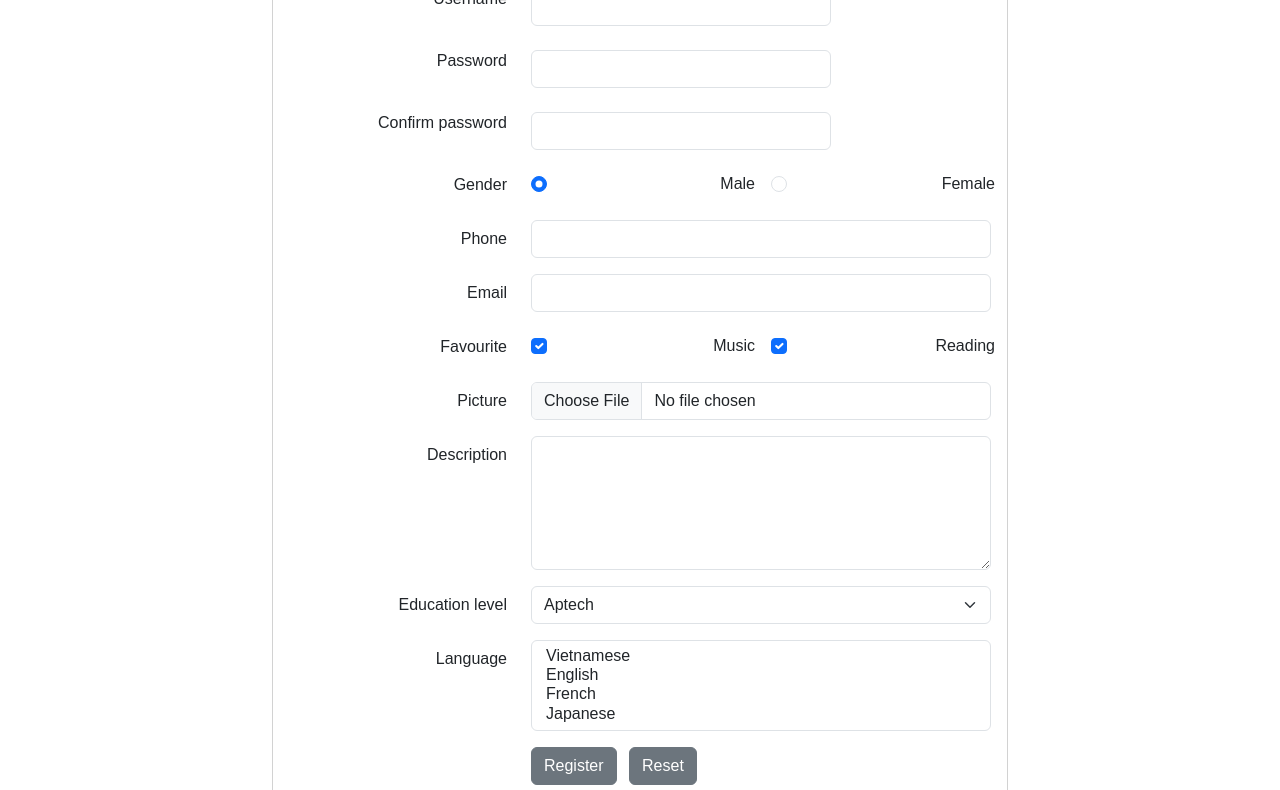
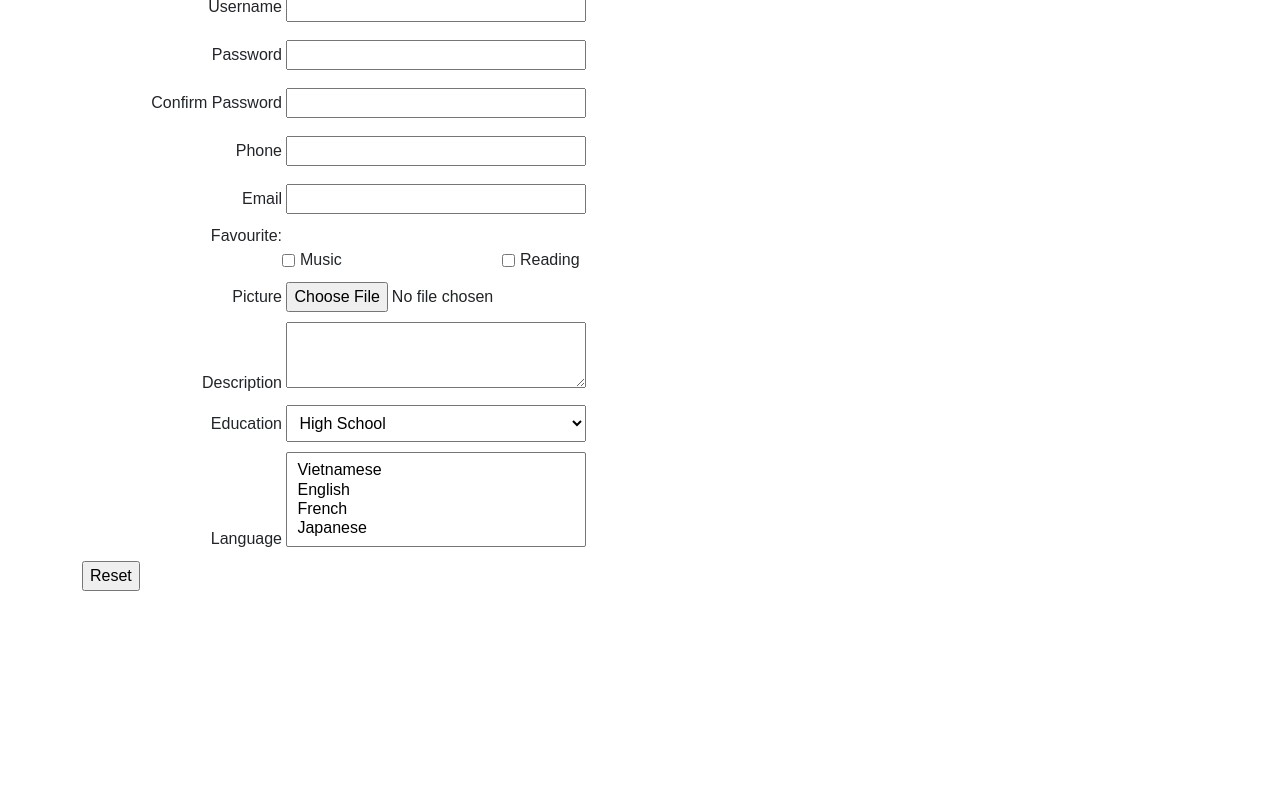
Before and after one commit to Infirest/Infirest.github.io, a plain HTML site: page WEEK-11/Form.html in a window 1280 px wide. Shown: the part 136-926 px from the top of the page. After the commit the page ends 800 px from the top, so only its background shows below. Drawn offline with nearby package versions, Linux system fonts and the light colour scheme; files that its build step writes are made by us from their sources.

Commit message:
update form

```diff
--- a/WEEK-11/Form.html
+++ b/WEEK-11/Form.html
@@ -4,10 +4,9 @@
     <meta charset="UTF-8">
     <meta name="viewport" content="width=device-width, initial-scale=1.0">
     <title>Register New Account</title>
-    <!-- Bootstrap CSS -->
     <link href="https://cdn.jsdelivr.net/npm/bootstrap@5.3.0-alpha3/dist/css/bootstrap.min.css" rel="stylesheet">
-    <!-- Custom CSS -->
     <link rel="stylesheet" href="style.css">
+
     <script>
         function formvalid() {
             const f = document.frmRegister;
@@ -68,131 +67,82 @@
     </script>
 </head>
 <body>
-    <div class="container mt-4">
-        <div class="row justify-content-center">
-            <div class="col-md-8">
-                <div class="card">
-                    <div class="card-header text-black text-center">
-                        REGISTER NEW ACCOUNT
+    <form name = "frmRegister" method="get" onsubmit="return formvalid();">
+    <div class="container mt-5">
+            <h2 class="card-header text-center"  style="background-color: lightblue; font-family: 'Gill Sans', 'Gill Sans MT', Calibri, 'Trebuchet MS', sans-serif;">REGISTER NEW ACCOUNT</h2>
+
+        <div class="form-group">
+            <label> Username</label>
+            <input type="text" name="txtUsername"class="input-field">
         </div>
-                    <div class="card-body">
-                        <form name="frmRegister" method="get" onsubmit="return formvalid();">
-                            <div class="mb-3 row">
-                                <label for="txtUsername" class="col-sm-4 col-form-label text-end">Username</label>
-                                <div class="col-sm-8">
-                                    <input type="text" class="form-control" id="txtUsername" name="txtUsername">
+
+        <div class="form-group">
+            <label> Password</label>
+            <input type="password" name="txtPassword1"class="input-field">
+        </div>
+
+        <div class="form-group">
+            <label> Confirm Password</label>
+            <input type="password" name="txtPassword2"class="input-field">
+        </div>
+
+        <div class="form-group">
+            <label> Phone</label>
+            <input type="text" name="txtPhone"class="input-field">
+        </div>
+
+        <div class="form-group">
+            <label> Email</label>
+            <input type="text" name="txtEmail"class="input-field">
+        </div>
+
+        <div class="form-group">
+                <label>Favourite:</label>
+            <div class="checkbox-group">
+                <label><input type="checkbox" name="chkMusic"> Music</label>
+                <label><input type="checkbox" name="chkReading"> Reading</label>
             </div>
         </div>
 
-                            <div class="mb-3 row">
-                                <label for="txtPassword1" class="col-sm-4 col-form-label text-end">Password</label>
-                                <div class="col-sm-8">
-                                    <input type="password" class="form-control" id="txtPassword1" name="txtPassword1">
-                                </div>
+
+        <div class="form-group">
+            <label> Picture</label>
+            <input type="file" name="filPicture"class="input-field">
         </div>
 
-                            <div class="mb-3 row">
-                                <label for="txtPassword2" class="col-sm-4 col-form-label text-end">Confirm password</label>
-                                <div class="col-sm-8">
-                                    <input type="password" class="form-control" id="txtPassword2" name="txtPassword2">
-                                </div>
+        <div class="form-group">
+            <label> Description</label>
+            <textarea name="txtDescription" class="input-field"></textarea>
         </div>
 
-                            <div class="mb-3 row">
-                                <label class="col-sm-4 col-form-label text-end">Gender</label>
-                                <div class="col-sm-8 d-flex align-items-center">
-                                    <div class="form-check form-check-inline">
-                                        <input class="form-check-input" type="radio" name="gender" id="male" value="male" checked>
-                                        <label class="form-check-label" for="male">Male</label>
-                                    </div>
-                                    <div class="form-check form-check-inline">
-                                        <input class="form-check-input" type="radio" name="gender" id="female" value="female">
-                                        <label class="form-check-label" for="female">Female</label>
-                                    </div>
-                                </div>
+        <div class="form-group">
+        <label> Education </label>
+            <select class="input-field">
+                <option value="1">High School</option>
+                <option value="2">College</option>
+                <option value="3">University</option>
+            </select>
         </div>
 
-                            <div class="mb-3 row">
-                                <label for="txtPhone" class="col-sm-4 col-form-label text-end">Phone</label>
-                                <div class="col-sm-8">
-                                    <input type="tel" class="form-control" id="txtPhone" name="txtPhone">
-                                </div>
-                            </div>
-
-                            <div class="mb-3 row">
-                                <label for="txtEmail" class="col-sm-4 col-form-label text-end">Email</label>
-                                <div class="col-sm-8">
-                                    <input type="email" class="form-control" id="txtEmail" name="txtEmail">
-                                </div>
-                            </div>
-
-                            <div class="mb-3 row">
-                                <label class="col-sm-4 col-form-label text-end">Favourite</label>
-                                <div class="col-sm-8 d-flex align-items-center">
-                                    <div class="form-check form-check-inline">
-                                        <input class="form-check-input" type="checkbox" id="chkMusic" name="chkMusic" value="music" checked>
-                                        <label class="form-check-label" for="chkMusic">Music</label>
-                                    </div>
-                                    <div class="form-check form-check-inline">
-                                        <input class="form-check-input" type="checkbox" id="chkReading" name="chkReading" value="reading" checked>
-                                        <label class="form-check-label" for="chkReading">Reading</label>
-                                    </div>
-                                </div>
-                            </div>
-
-                            <div class="mb-3 row">
-                                <label for="filPicture" class="col-sm-4 col-form-label text-end">Picture</label>
-                                <div class="col-sm-8">
-                                    <input class="form-control" type="file" id="filPicture" name="filPicture">
-                                </div>
-                            </div>
-
-                            <div class="mb-3 row">
-                                <label for="txtDescription" class="col-sm-4 col-form-label text-end">Description</label>
-                                <div class="col-sm-8">
-                                    <textarea class="form-control" id="txtDescription" name="txtDescription" rows="5"></textarea>
-                                </div>
-                            </div>
-
-                            <div class="mb-3 row">
-                                <label for="education" class="col-sm-4 col-form-label text-end">Education level</label>
-                                <div class="col-sm-8">
-                                    <select class="form-select" id="education">
-                                        <option selected>Aptech</option>
-                                        <option>High School</option>
-                                        <option>College</option>
-                                        <option>University</option>
-                                    </select>
-                                </div>
-                            </div>
-
-                            <div class="mb-3 row">
-                                <label for="language" class="col-sm-4 col-form-label text-end">Language</label>
-                                <div class="col-sm-8">
-                                    <select class="form-select" id="language" size="4" multiple>
+        <div class="form-group">
+            <label> Language </label>
+                <select size="4" multiple class="input-field">
                     <option>Vietnamese</option>
                     <option>English</option>
                     <option>French</option>
                     <option>Japanese</option>
                 </select>
         </div>
+
+
+        <div class="text-center>
+            <input type="submit" value="Register">
+            <input type="reset" value="Reset">
         </div>
 
-                            <div class="row">
-                                <div class="col-sm-4"></div>
-                                <div class="col-sm-8">
-                                    <button type="submit" class="btn btn-secondary me-2">Register</button>
-                                    <button type="reset" class="btn btn-secondary">Reset</button>
-                                </div>
+
+
     </div>
 </form>
-                    </div>
-                </div>
-            </div>
-        </div>
-    </div>
-
-    <!-- Bootstrap JS Bundle with Popper -->
-    <script src="https://cdn.jsdelivr.net/npm/bootstrap@5.3.0-alpha3/dist/js/bootstrap.bundle.min.js"></script>
 </body>
 </html>
--- /dev/null
+++ b/WEEK-11/style.css
@@ -0,0 +1,42 @@
+body {
+  font-family: Arial, sans-serif;
+  padding: 34px;
+}
+
+.form-group {
+  margin-bottom: 10px;
+
+  align-items: center; /* căn giữa theo chiều dọc */
+}
+
+label {
+  width: 200px; /* cố định chiều rộng label */
+    display: inline-block; /* hiển thị label theo chiều ngang */
+  text-align: right;
+}
+
+.checkbox-group {
+  display: flex ;
+  align-items: center;
+  gap: 20px; /* khoảng cách giữa hai checkbox */
+  padding-left: 200px;
+}
+
+.checkbox-group label {
+  display: flex;
+  align-items: center;
+  gap: 5px;
+}
+
+input[type="text"], input[type="password"] {
+  width: 300px;     /* chiều rộng input */
+  box-sizing: border-box;
+  margin-top: 8px ;
+}
+
+
+textarea, select {
+  width: 300px;
+  padding: 8px;
+  box-sizing: border-box;
+}
```
Also changed, not shown: WEEK-11/Form2.html (added, +198 -0 lines). Lines whose indentation alone changed are shown as unchanged.
